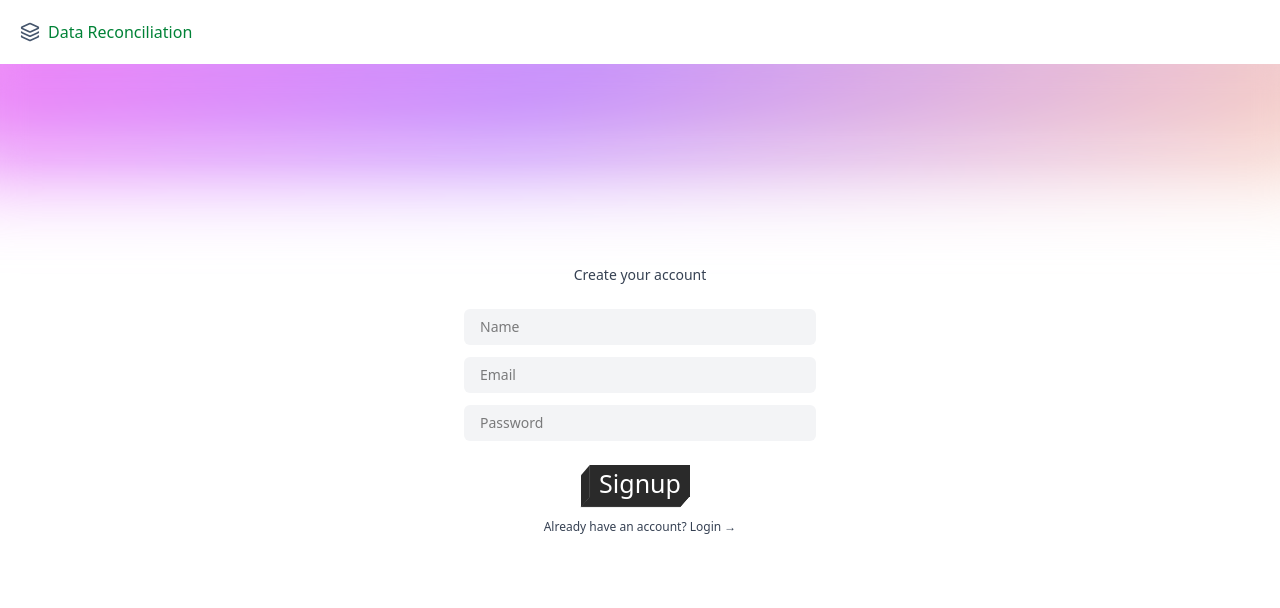
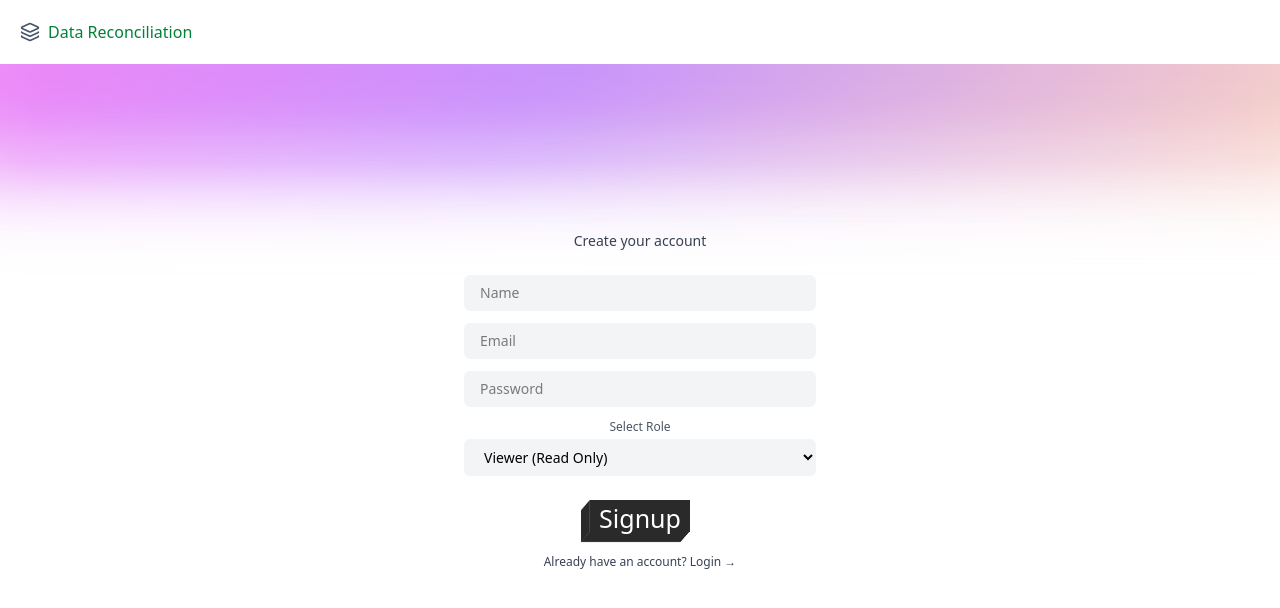
Before and after one commit to Manikandan0018/smart-reconciliation-audit-system, a React (Vite) app in the folder frontend/: page /signup in a window 1280 px wide. Shown: the top 608 px of the page. Built offline with nearby package versions, Linux system fonts and the light colour scheme; a web font is replaced by a local one.

Commit message:
update: improved Login UI/UX and removed bg image

```diff
--- a/frontend/src/pages/Signup.jsx
+++ b/frontend/src/pages/Signup.jsx
@@ -9,6 +9,7 @@ export default function Signup() {
   const [name, setName] = useState("");
   const [email, setEmail] = useState("");
   const [password, setPassword] = useState("");
+  const [role, setRole] = useState("Viewer"); // ✅ default role
   const [loading, setLoading] = useState(false);
   const [error, setError] = useState("");
   const navigate = useNavigate();
@@ -35,7 +36,12 @@ export default function Signup() {
 
     try {
       setLoading(true);
-      await api.post("/auth/register", { name, email, password });
+      await api.post("/auth/register", {
+        name,
+        email,
+        password,
+        role, // ✅ send role
+      });
       setTimeout(() => navigate("/"), 1200);
     } catch {
       setLoading(false);
@@ -81,6 +87,21 @@ export default function Signup() {
             onChange={(e) => setPassword(e.target.value)}
           />
 
+          {/* Role Selection */}
+          <div>
+            <label className="text-xs text-gray-600 mb-1 block">
+              Select Role
+            </label>
+            <select
+              value={role}
+              onChange={(e) => setRole(e.target.value)}
+              className="w-full bg-gray-100 rounded-md px-4 py-2 text-sm outline-none focus:ring-2 focus:ring-black/20"
+            >
+              <option value="Viewer">Viewer (Read Only)</option>
+              <option value="Analyst">Analyst (Upload & View)</option>
+            </select>
+          </div>
+
           {/* Error */}
           {error && <p className="text-xs text-red-600 text-left">{error}</p>}
 
```
